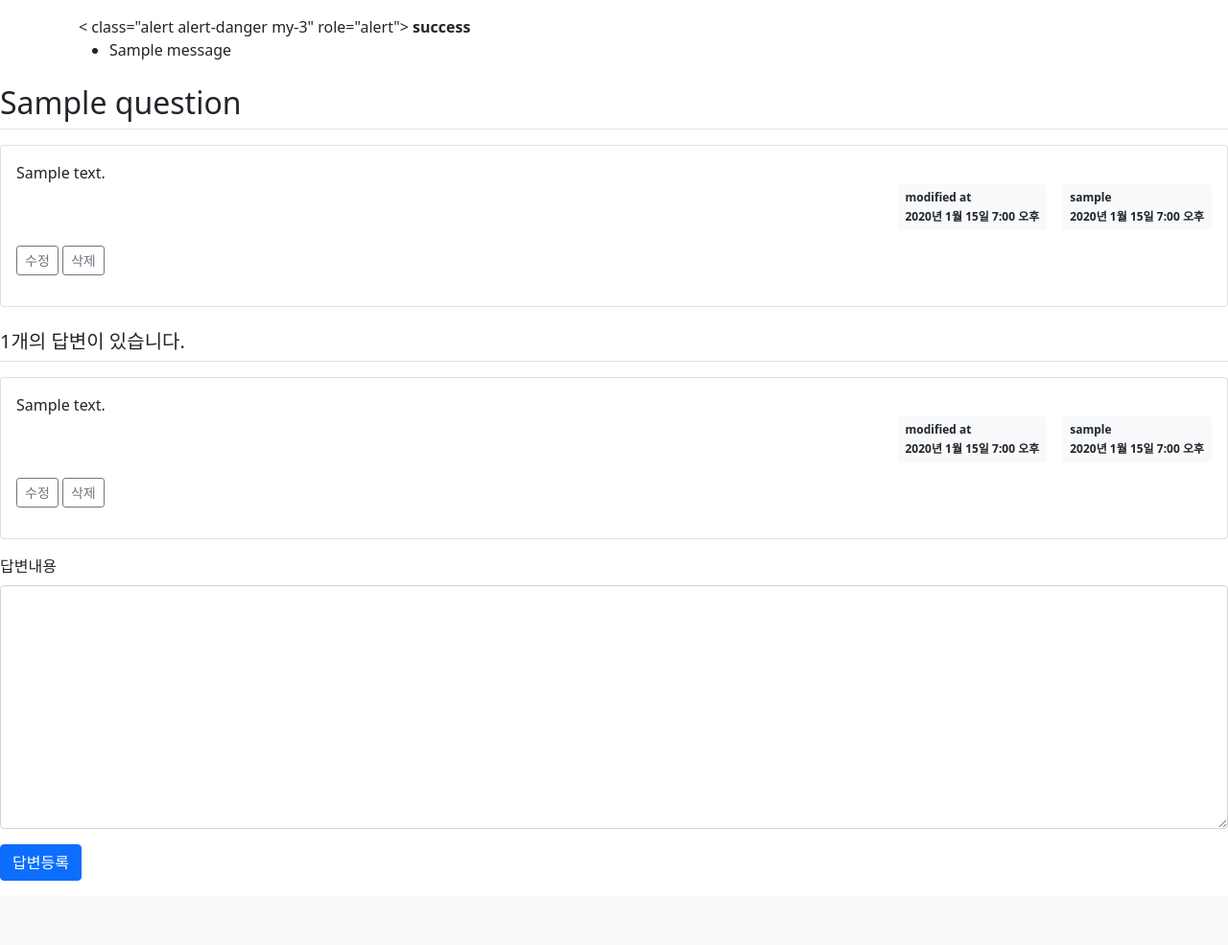
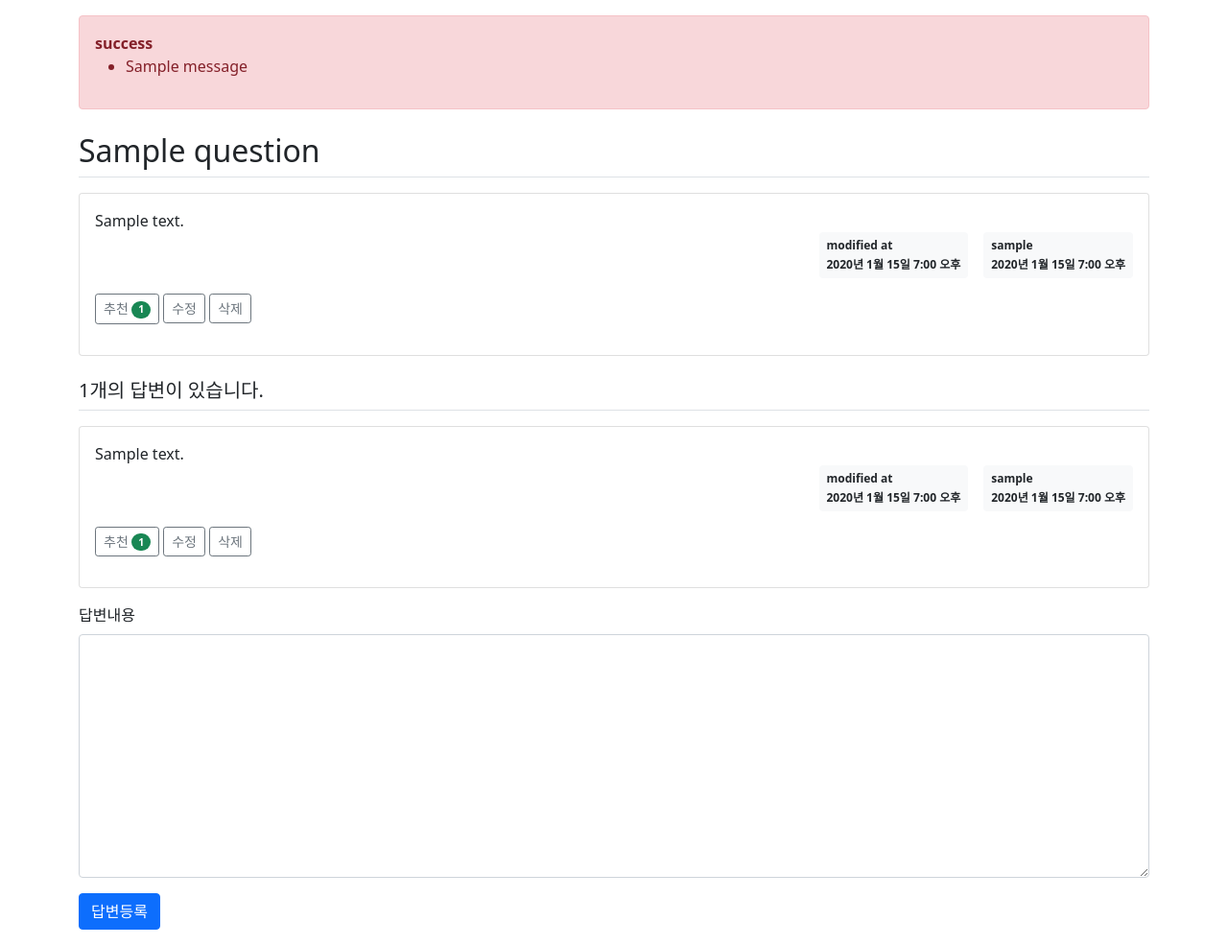
Before and after one commit to uberphoebus/jump2django, a Django app: page /pybo/answer/create/1/ in a window 1280 px wide. Shown: the part 57-1042 px from the top of the page at 96% size. Before the commit the page ends 975 px from the top, so only its background shows below. Run offline with Django 4.2, Linux system fonts and the light colour scheme; a user stored in the database is signed in; tables that the repository leaves empty hold one stand-in row (values such as "Sample post"); one stand-in notice (Sample message) is shown; some libraries are stand-ins or nearby versions.

Commit message:
add 3-11 recommend

```diff
--- a/pybo/models.py
+++ b/pybo/models.py
@@ -4,17 +4,22 @@ from django.contrib.auth.models import User
 # Create your models here.
 
 class Question(models.Model):
-    author = models.ForeignKey(User, on_delete=models.CASCADE)
+    author = models.ForeignKey(User, on_delete=models.CASCADE, related_name='author_question')
     subject = models.CharField(max_length=200)
     content = models.TextField()
     create_date = models.DateTimeField()
     modify_date = models.DateTimeField(null=True, blank=True)
+    voter = models.ManyToManyField(User, related_name='voter_question')
+
+    def __str__(self):
+        return self.subject
 
 
 class Answer(models.Model):
-    author = models.ForeignKey(User, on_delete=models.CASCADE)
+    author = models.ForeignKey(User, on_delete=models.CASCADE, related_name='author_answer')
     # 기존 모델을 속성으로 연결 / 연결된 Question이 삭제되면 답변도 삭제
     question = models.ForeignKey(Question, on_delete=models.CASCADE)
     content = models.TextField()
     create_date = models.DateTimeField()
     modify_date = models.DateTimeField(null=True, blank=True)
+    voter = models.ManyToManyField(User, related_name='voter_answer')
--- a/pybo/urls.py
+++ b/pybo/urls.py
@@ -15,9 +15,11 @@ urlpatterns = [
     path('question/create/', question_views.question_create, name='question_create'),
     path('question/modify/<int:question_id>/', question_views.question_modify, name='question_modify'),
     path('question/delete/<int:question_id>/', question_views.question_delete, name='question_delete'),
+    path('question/vote/<int:question_id>/', question_views.question_vote, name='question_vote'),
 
     # answer_views.py
     path('answer/create/<int:question_id>/', answer_views.answer_create, name='answer_create'),
     path('answer/modify/<int:answer_id>/', answer_views.answer_modify, name='answer_modify'),
     path('answer/delete/<int:answer_id>/', answer_views.answer_delete, name='answer_delete'),
+    path('answer/vote/<int:answer_id>/', answer_views.answer_vote, name='answer_vote'),
 ]
--- a/pybo/views/answer_views.py
+++ b/pybo/views/answer_views.py
@@ -53,3 +53,13 @@ def answer_delete(request, answer_id):
     else:
         answer.delete()
     return redirect('pybo:detail', question_id=answer.question.id) # type: ignore
+
+
+@login_required(login_url='common:login')
+def answer_vote(request, answer_id):
+    answer = get_object_or_404(Answer, pk=answer_id)
+    if request.user == answer.author:
+        messages.error(request=request, message='본인이 작성한 글은 추천할 수 없습니다.')
+    else:
+        answer.voter.add(request.user)
+    return redirect('pybo:detail', question_id=answer.question.id) # type: ignore
--- a/templates/pybo/question_detail.html
+++ b/templates/pybo/question_detail.html
@@ -5,10 +5,10 @@
 <div class="container my-3">
     <!-- message 표시 -->
     {% if messages %}
-    < class="alert alert-danger my-3" role="alert">
+    <div class="alert alert-danger my-3" role="alert">
         {% for message in messages %}
             <strong>{{ message.tags }}</strong>
-            <ul><li>{{ message }}</li></ul>
+            <ul><li>{{ message.message }}</li></ul>
         {% endfor %}
     </div>
     {% endif %}
@@ -33,6 +33,13 @@
                 </div>
             </div>
             <div class="my-3">
+
+                <!-- 질문 추천 -->
+                <a href="{% url 'pybo:question_vote' question.id %}" data-uri="{% url 'pybo:question_vote' question.id %}"
+                    class="recommend btn btn-sm btn-outline-secondary">추천
+                    <span class="badge rounded-pill bg-success">{{ question.voter.count }}</span>
+                </a>
+
                 {% if request.user == question.author %}
                     <a href="{% url 'pybo:question_modify' question.id %}"class="btn btn-sm btn-outline-secondary">수정</a>
                     <a href="javascript:void(0)" class="delete btn btn-sm btn-outline-secondary"
@@ -63,6 +70,13 @@
                     </div>
                 </div>
                 <div class="my-3">
+
+                <!-- 질문 추천 -->
+                    <a href="{% url 'pybo:answer_vote' answer.id %}"
+                        data-uri="{% url 'pybo:answer_vote' answer.id %}"class="recommend btn btn-sm btn-outline-secondary">추천
+                    <span class="badge rounded-pill bg-success">{{ answer.voter.count }}</span>
+                    </a>
+
                     {% if request.user == answer.author %}
                         <a href="{% url 'pybo:answer_modify' answer.id %}" class="btn btn-sm btn-outline-secondary">수정</a>
                         <a href="javascript:void(0)" class="delete btn btn-sm btn-outline-secondary"
@@ -101,7 +115,6 @@
     </form>
 
 </div>
-
 {% endblock %}
 
 {% block script %}
@@ -114,5 +127,13 @@
             };
         });
     });
+    const recommend_elements = document.getElementsByClassName('reccomend');
+    Array.from(recommend_elements).forEach(function(element) {
+        element.addEventListener('click', function() {
+            if(confirm('정말로 추천하시겠습니까?')) {
+                location.href = this.dataset.uri;
+            };
+        });
+    });
 </script>
 {% endblock %}
--- a/templates/pybo/question_form.html
+++ b/templates/pybo/question_form.html
@@ -30,9 +30,7 @@
         </div>
         <div class="mb-3">
             <label for="content" class="form-label">내용</label>
-            <textarea class="form-control" name="content" id="content" rows="10">
-                {{ form.content.value|default_if_none:'' }}
-            </textarea>
+            <textarea class="form-control" name="content" id="content" rows="10">{{ form.content.value|default_if_none:'' }}</textarea>
         </div>
         <button type="submit" class="btn btn-primary">저장하기</button>
     </form>
```
Also changed, not shown: pybo/views/question_views.py (+10 -0 lines), pybo/migrations/0005_answer_voter_question_voter_alter_answer_author_and_more.py (added).
